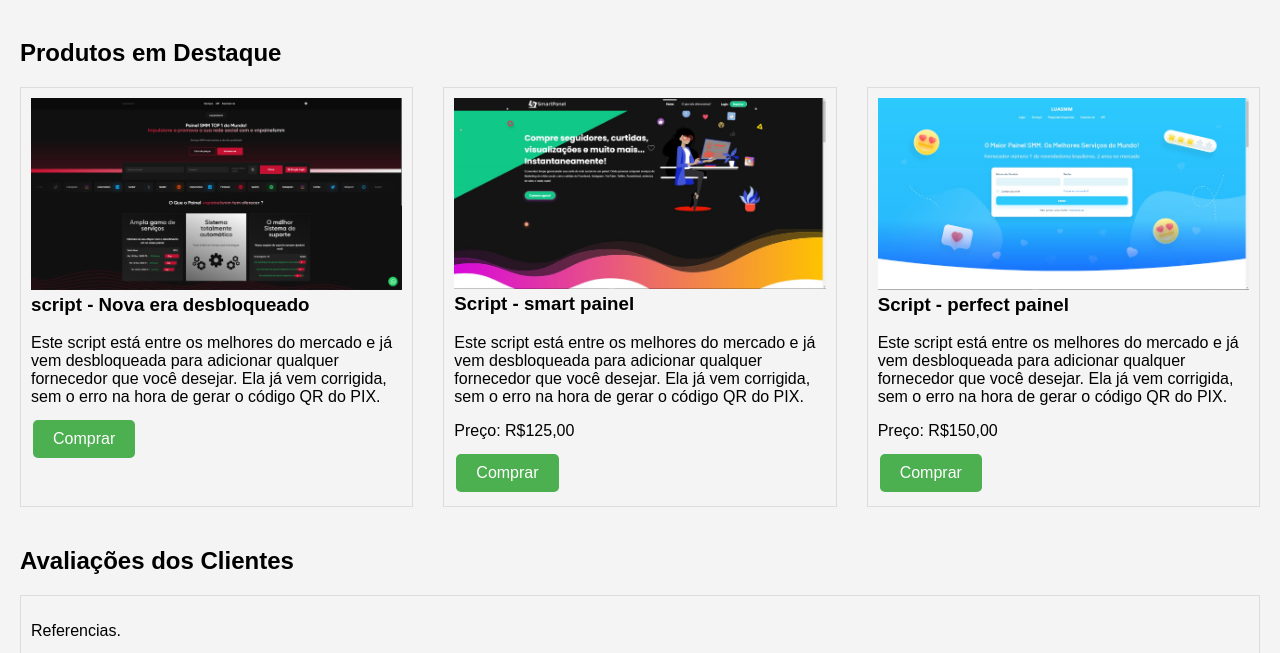
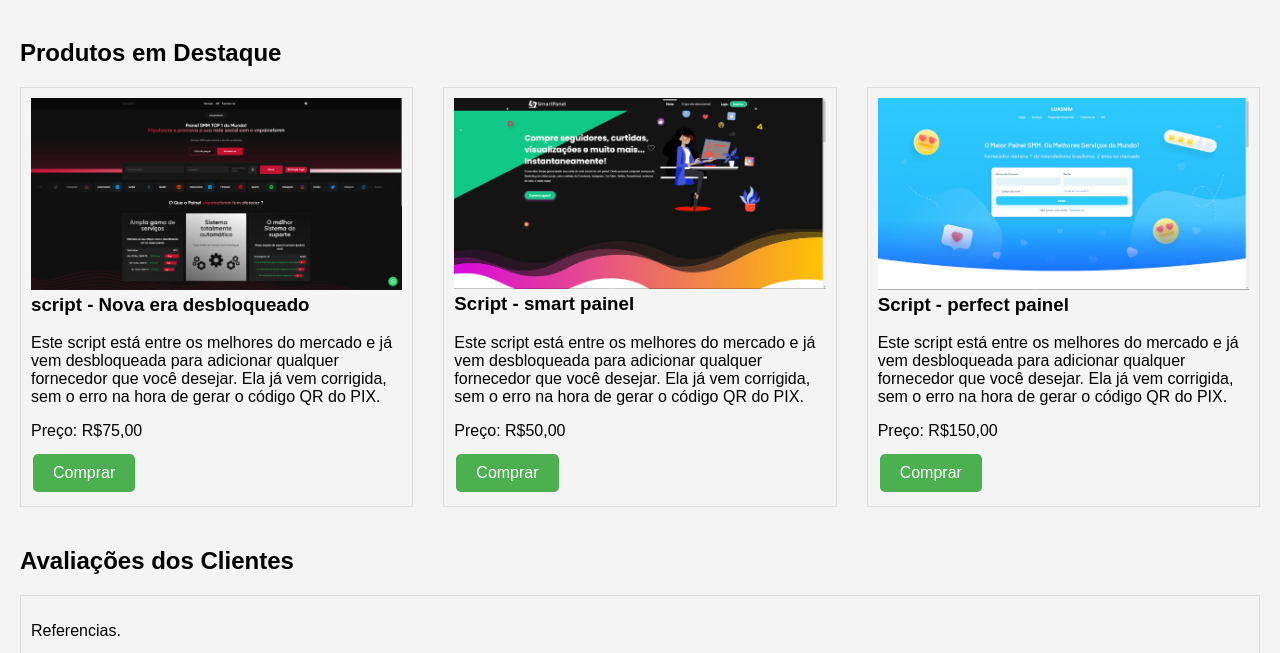
Before and after one commit to viniciusgpro/SMMLOJAVN, a plain HTML site: page index.html in a window 1280 px wide. Shown: the part 69-722 px from the top of the page. Drawn offline with Linux system fonts and the light colour scheme.

Commit message:
Update index.html

```diff
--- a/index.html
+++ b/index.html
@@ -42,6 +42,7 @@
                     <div class="product-info">
                         <h3>script - Nova era desbloqueado</h3>
                         <p>Este script está entre os melhores do mercado e já vem desbloqueada para adicionar qualquer fornecedor que você desejar. Ela já vem corrigida, sem o erro na hora de gerar o código QR do PIX.</p>
+                       <p>Preço: R$75,00</p>
                         <a href="fake.html" class="buy-button">Comprar</a>
                     </div>
                 </div>
@@ -52,7 +53,7 @@
                     <div class="product-info">
                         <h3>Script - smart painel</h3>
                         <p>Este script está entre os melhores do mercado e já vem desbloqueada para adicionar qualquer fornecedor que você desejar. Ela já vem corrigida, sem o erro na hora de gerar o código QR do PIX.</p>
-                        <p>Preço: R$125,00</p>
+                        <p>Preço: R$50,00</p>
                         <a href="fake.html" class="buy-button">Comprar</a>
                     </div>
                 </div>
```
